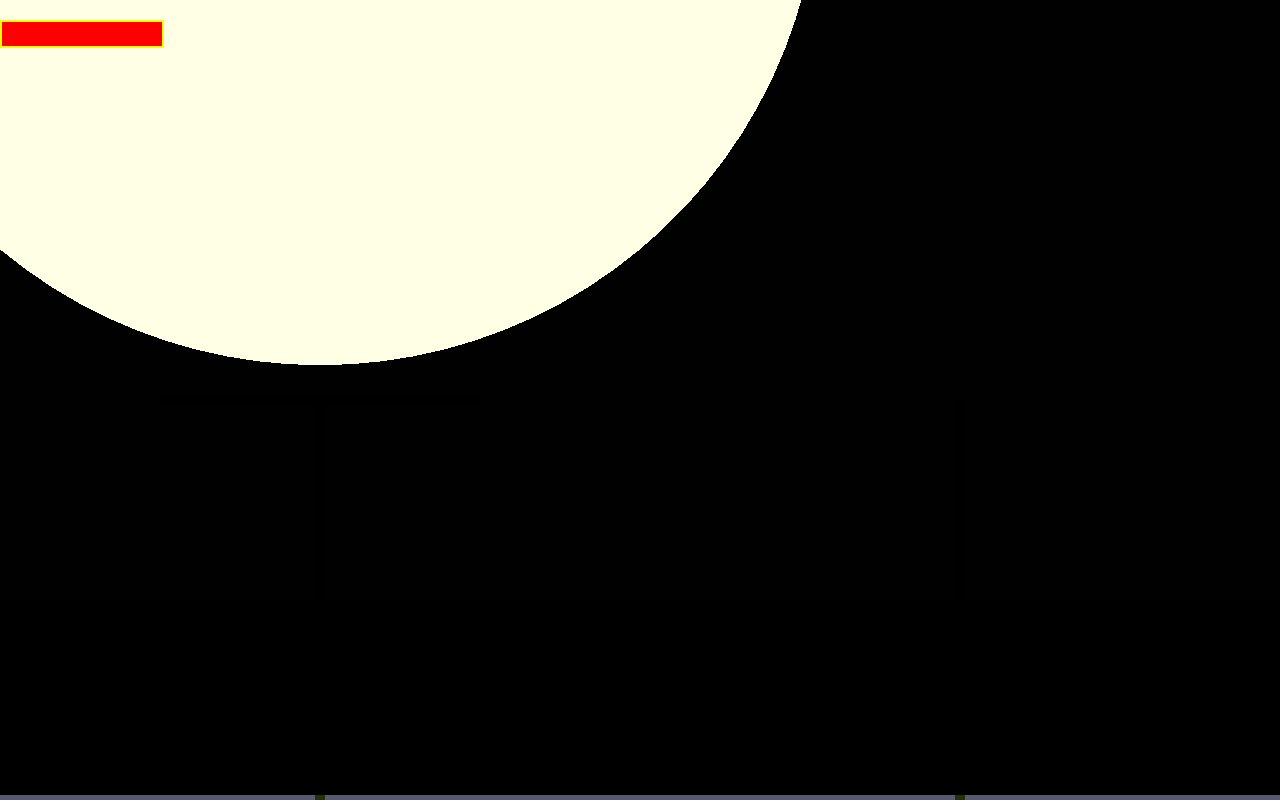
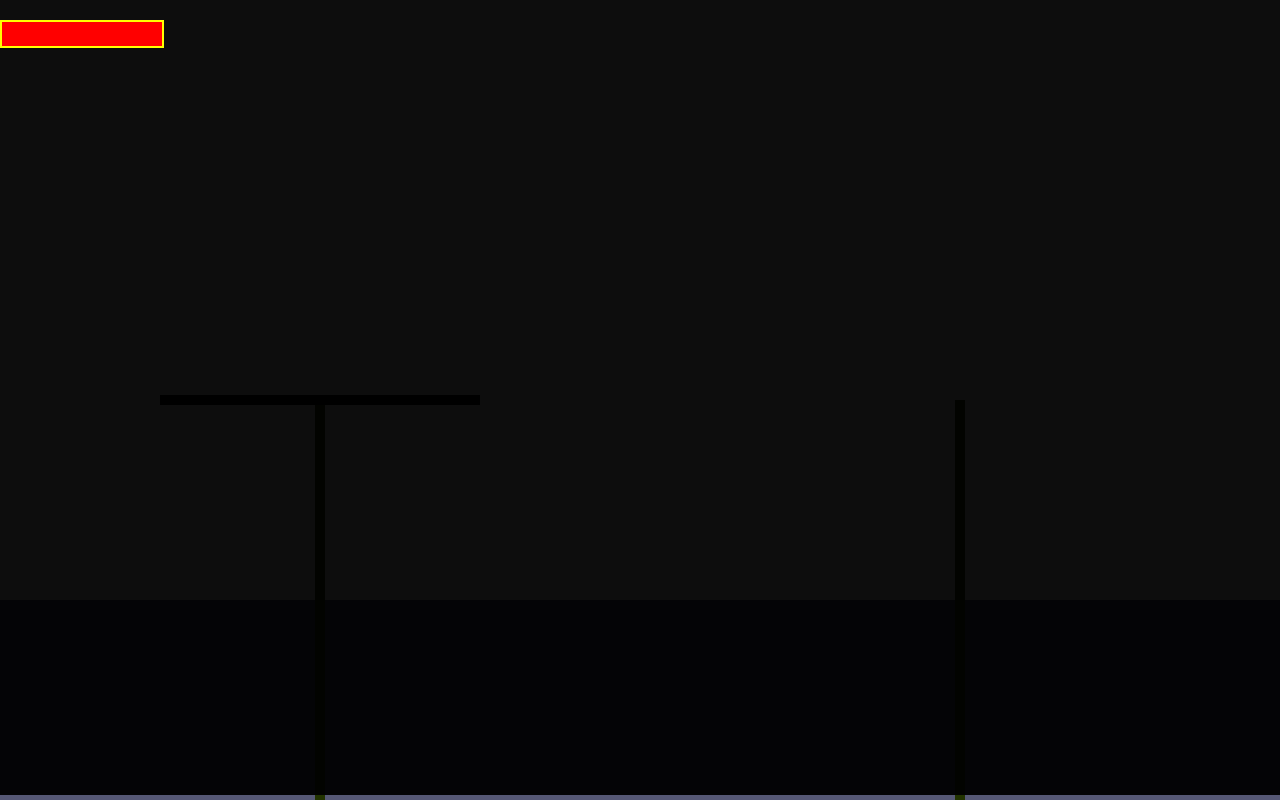
Before and after one commit to cheekujodhpur/ubisoft-gamejam, a plain HTML site: page index.html in a window 1280 px wide. Drawn offline with nearby package versions, Linux system fonts and the light colour scheme; animation ran at ten frames a second.

Commit message:
level logic set

```diff
--- a/index.html
+++ b/index.html
@@ -24,6 +24,9 @@
 		<script src="https://ajax.googleapis.com/ajax/libs/jquery/3.2.1/jquery.min.js"></script>
 		<script src="js/infoDialog.js"></script>
 		<script>
+			var initTime = new Date().getTime();
+			var lastTime = initTime;
+
 			var scene = new THREE.Scene();
 			//THREE.ImageUtils.crossOrigin = "Anonymous";
 			var width = window.innerWidth;
@@ -52,7 +55,7 @@
 
 			var lightType = 0;
 			var darknessFilter = genDarknessFilter(scene, lightType);
-			var airMovementSpeed = 5;
+			var airMovementSpeed = 10;
 			var waterMovementSpeed = 3;
 			var characterWaterAccel = -0.01;
 			var characterAirAccel = -0.2;
@@ -92,7 +95,7 @@
 			    }
 			    if(map[38]){
 			    	e.preventDefault();
-			    	if(onPlatform(character,platform)){ characterVelo = 5; }
+			    	if(onPlatform(character,platform) || onSurface(character,water)){ characterVelo = 5; }
 			    	if(isInWater){ characterVelo =0;move(character, collidableMeshList, waterMovementSpeed, 1); }
 			    	if(!isInWater){move(character, collidableMeshList, airMovementSpeed, 1);}
 			    	torchDirection = 1.5*Math.PI;
@@ -187,6 +190,7 @@
 
 			var animate = function () {
 				var isOnPlatform=onPlatform(character,platform) || onPlatform(character,floor) ;
+				var isOnSurface = onSurface(character, water);
 				requestAnimationFrame( animate );
 				//cube.rotation.x += 0.1;
 				//cube.rotation.y += 0.1;
@@ -201,7 +205,9 @@
 				}
 				else{
 					if(!isOnPlatform){
-					characterVelo += characterAirAccel;
+						if(!isOnSurface)
+							characterVelo += characterAirAccel;
+						else characterVelo += characterWaterAccel;
 					}
 					if(isInWater){
 
@@ -248,9 +254,9 @@
 				else lockCharLeft = 1;*/
 
 				darknessFilter[0].position.x = character.position.x;
-				darknessFilter[0].position.y = character.position.y;
+				darknessFilter[0].position.y = character.position.y+40;
 				darknessFilter[1].position.x = character.position.x;
-				darknessFilter[1].position.y = character.position.y;
+				darknessFilter[1].position.y = character.position.y+40;
 				// console.log(torchDirection);
 
 				darknessFilter[0].rotation.z = 0.8*darknessFilter[0].rotation.z-0.2*torchDirection;
@@ -261,14 +267,15 @@
 
 				percentOxy = document.getElementById("oxyBar").style.width;
 				oxy = document.getElementById("oxyBar").getAttribute('data-value');
-				if(!isInWater && oxy<100) {
-					(oxy + 10) > 100 ? oxy = 100 : oxy += 10;
+				if((!isInWater || isOnSurface) && oxy<100 && timeIsNow()) {
+					oxy = parseInt(oxy) + 5;
+					oxy = oxy > 100 ? 100: oxy;
 					percentOxy = oxy+'%';
 					document.getElementById("oxyBar").style.width = percentOxy;
 					document.getElementById("oxyBar").setAttribute('data-value',oxy)
 				}
-				if(isInWater && oxy>0 && oxy<=100) {
-					oxy = Number(oxy).toFixed(2)-  Number(0.1).toFixed(2);
+				if(isInWater && oxy>0 && oxy<=100 && timeIsNow()) {
+					oxy = parseInt(oxy)-1;
 					percentOxy = oxy+'%';
 					document.getElementById("oxyBar").style.width = percentOxy;
 					document.getElementById("oxyBar").setAttribute('data-value',oxy)
--- a/js/func.js
+++ b/js/func.js
@@ -99,7 +99,19 @@ function inWater(character, water){
 
 	var collision = firstBB.intersectsBox(secondBB);
 
+	if (secondBB.max.y > firstBB.max.y) return 0;
+
 	return collision;
+}
+
+function onSurface(character, water){
+	var firstBB = new THREE.Box3().setFromObject(water);
+	var	secondBB = new THREE.Box3().setFromObject(character);
+
+	var collision = firstBB.intersectsBox(secondBB);
+
+	if (collision && secondBB.max.y > firstBB.max.y) return 1;
+	else return 0;
 }
 
 function onPlatform(character, platform){
@@ -124,7 +136,7 @@ function genDarknessFilter(scene, torch) {
 
 
 	    var visionHole = new THREE.Path();
-	    var radius = 500;
+	    var radius = 50;
 	    visionHole.moveTo(radius, 0);
 	    var step = 2*Math.PI / 100;
 	    for(var i = 0;i<=2*Math.PI;i+=step){
@@ -142,7 +154,7 @@ function genDarknessFilter(scene, torch) {
 	else {
 
 	    var visionHole = new THREE.Path();
-	    var a = 30.;
+	    var a = 10.;
 	    var b = 500.;
 	    visionHole.moveTo(0, a/2.);
 	    visionHole.lineTo(0, -a/2.);
@@ -170,7 +182,7 @@ function genDarknessFilter(scene, torch) {
 		};
 
 		var geometry = new THREE.ExtrudeGeometry( filter, extrusionSettings );
-		var material = new THREE.MeshBasicMaterial( { color: 0x000000 , transparent: true, opacity:0.995} );
+		var material = new THREE.MeshBasicMaterial( { color: 0x000000 , transparent: true, opacity:0.95} );
 		var filterMesh = new THREE.Mesh( geometry, material );
 
 		geometry = new THREE.ShapeGeometry(lightPatch);
@@ -230,3 +242,12 @@ function jump(character){
 	characterVelo = 5;
 
 }
+
+function timeIsNow(){
+	var currTime = new Date().getTime();
+	if(currTime - lastTime > 500){
+		lastTime = currTime;
+		return 1;
+	}
+	return 0;
+}
```
